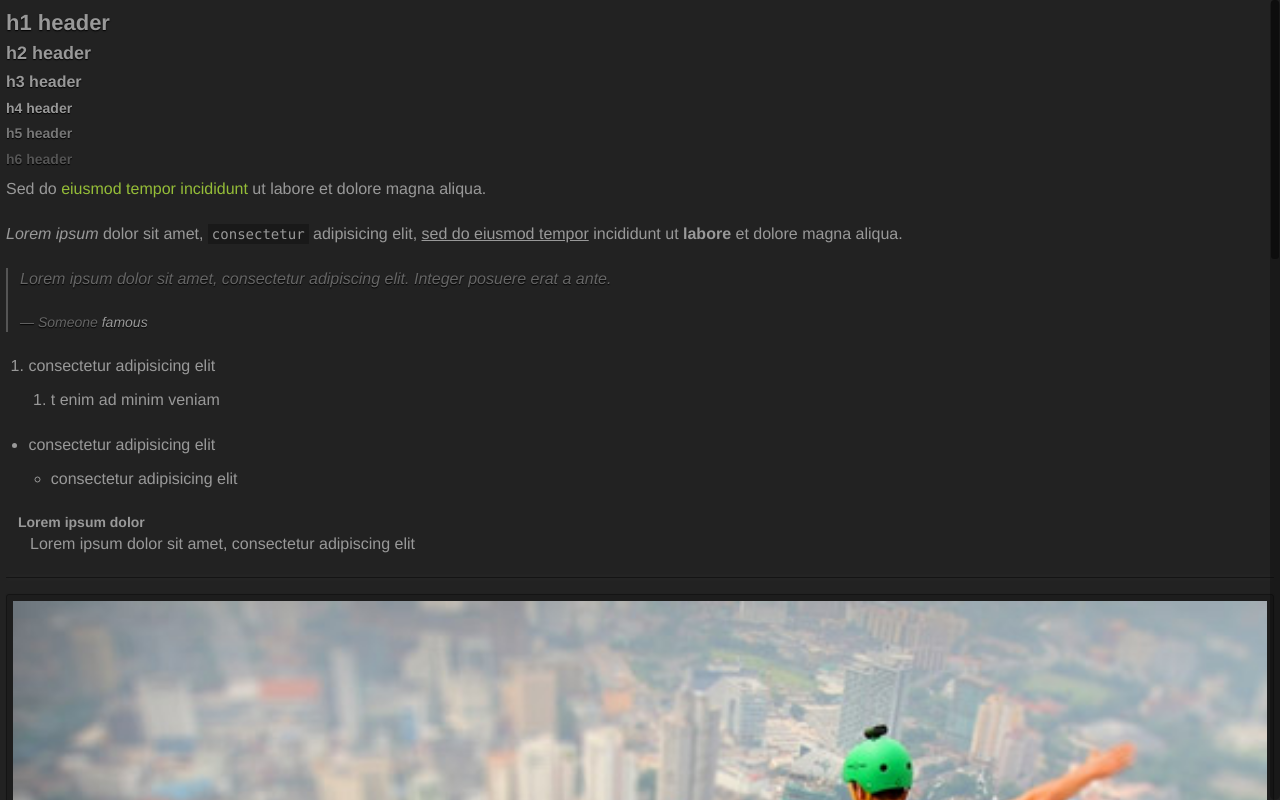
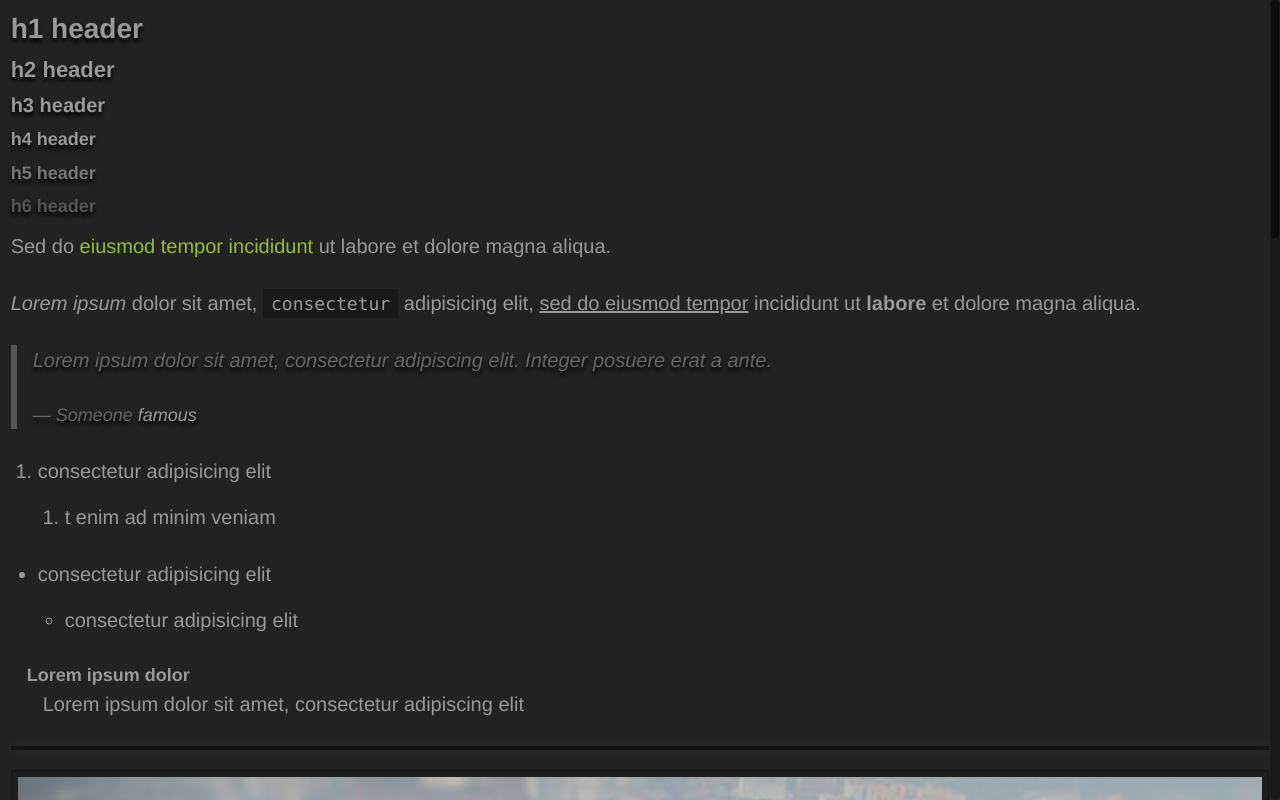
Before and after one commit to dumindu/mytemplate2.tumblr.com, a plain HTML site: page index.html in a window 1280 px wide. Drawn offline with nearby package versions, Linux system fonts and the light colour scheme.

Commit message:
Modifications done to complete typography styles

```diff
--- /dev/null
+++ b/assets/css/components/Typography.css
@@ -0,0 +1,413 @@
+/* =============================================================================
+   Typography For Mobile
+   ========================================================================== */
+h1, .h1,
+h2, .h2,
+h3, .h3,
+h4, .h4,
+h5, .h5,
+h6, .h6 {
+  line-height: 0.9625;
+  font-weight: bold;
+}
+
+h1, .h1 {
+  font-size: 1.375em;
+  margin: 0.545454545em 0;
+  text-shadow: 0 0.045454545em 0.045454545em #000000;
+}
+
+h2, .h2 {
+	font-size: 1.125em;
+	margin: 0.666666667em 0;
+	text-shadow: 0 0.055555556em 0.055555556em #000000;
+}
+
+h3, .h3 {
+	font-size: 1em;
+	margin: 0.75em 0;
+	text-shadow: 0 0.0625em 0.0625em #000000;
+}
+
+h4, .h4,
+h5, .h5,
+h6, .h6 {
+	font-size: 0.875em;
+	margin:0.857142857em 0;
+	text-shadow: 0 0.071428571em 0.071428571em #000000;
+}
+
+h5, .h5 {
+	color: #777777;
+}
+
+h6, .h6 {
+	color: #555555;
+}
+
+h1 a, h1 a:visited, h1 a:hover, .h1 a, .h1 a:visited, .h1 a:hover,
+h2 a, h2 a:visited, h2 a:hover, .h2 a, .h2 a:visited, .h2 a:hover,
+h3 a, h3 a:visited, h3 a:hover, .h3 a, .h3 a:visited, .h3 a:hover,
+h4 a, h4 a:visited, h4 a:hover, .h4 a, .h4 a:visited, .h4 a:hover {
+	color: #999999;
+}
+
+h5 a, h5 a:visited, h5 a:hover, .h5 a, .h5 a:visited, .h5 a:hover{
+	color: #777777;
+}
+
+h6 a, h6 a:visited, h6 a:hover, .h6 a, .h6 a:visited, h6 a:hover{
+	color: #555555;
+}
+
+p, blockquote, ul, ol, dl, menu {
+	font-size: 1em;
+  margin: 0 0 1.3125em;
+}
+
+ol, ul{
+	list-style-position: outside;
+	padding: 0;
+	margin-left: 1.3125em;
+}
+
+dl{
+	margin-left: 0.75em;
+}
+
+ul.square { list-style-type: square; }
+ul.circle { list-style-type: circle; }
+ul.disc { list-style-type: disc; }
+ul.no-bullet { list-style: none; }
+
+ul li ul, ul li ol, ol li ul, ol li ol {
+	margin-top: 0.75em;
+	margin-bottom: 0.75em;
+}
+
+dt {
+	font-size:0.875em;
+  font-weight: bold;
+}
+
+dd {
+  margin-left: 0.75em;
+}
+
+pre, code {
+  font-family: Menlo,Monaco,Consolas,"Courier New",monospace;
+  font-size: 0.875em;
+}
+
+code{
+	background: rgba(0, 0, 0, 0.25);
+  padding: 0.142857143em 0.285714286em;
+}
+
+blockquote, blockquote p, blockquote cite{
+	color: #666666;
+	text-shadow: 0 0.0625em 0.0625em #000000;
+	font-style: italic;
+}
+
+blockquote{
+	border-left: 0.125em solid #555555;
+	padding-left: 0.75em;
+}
+
+blockquote cite {
+	display: block;
+	font-size: 0.875em;
+	text-shadow: 0 0.071428571em 0.071428571em #000000;
+}
+
+blockquote cite:before {
+	content: "\2014 \0020";
+}
+
+blockquote cite a, blockquote cite a:visited {
+	color: #999999;
+}
+
+hr {
+	display: block;
+	height: 0.0625em;
+	border: 0;
+	margin: 1em 0;
+	padding: 0;
+	border-top: 0.0625em solid #141414;
+  box-shadow: 0 0 0.375em rgba(255, 255, 255, 0.12);
+}
+
+/* =============================================================================
+   Typography For Tablet
+   ========================================================================== */
+@media only screen and (min-width: 35em) {
+	h1, .h1 {
+	  font-size: 1.5625em;
+	  margin: 0.56em 0;
+	  text-shadow: 0 0.08em 0.08em #000000;
+	}
+
+	h2, .h2 {
+		font-size: 1.25em;
+		margin: 0.7em 0;
+		text-shadow: 0 0.1em 0.1em #000000;
+	}
+
+	h3, .h3 {
+		font-size: 1.125em;
+		margin: 0.777777778em 0;
+		text-shadow: 0 0.111111111em 0.111111111em #000000;
+	}
+
+	h4, .h4,
+	h5, .h5,
+	h6, .h6 {
+		font-size: 1em;
+		margin:0.875em 0;
+		text-shadow: 0 0.125em 0.125em #000000;
+	}
+
+	p, blockquote, ul, ol, dl, menu {
+		font-size: 1.125em;
+	  margin: 0 0 1.333333333em;
+	}
+
+	ol, ul{
+		margin-left: 1.333333333em;
+	}
+
+	dl{
+		margin-left: 0.777777778em;
+	}
+
+	ul li ul, ul li ol, ol li ul, ol li ol {
+		font-size:inherit;
+		margin-top: 0.777777778em;
+		margin-bottom: 0.777777778em;
+	}
+
+	dt {
+		font-size:0.888888889em;
+	}
+
+	dd {
+	  margin-left: 0.777777778em;
+	}
+
+	pre, code {
+	  font-size: 0.888888889em;
+	}
+
+	code{
+		padding: 0.1875em 0.375em;
+	}
+
+	blockquote p{
+		font-size: inherit;
+	}
+
+	blockquote, blockquote p{
+		text-shadow: 0 0.111111111em 0.111111111em #000000;
+	}
+
+	blockquote{
+		border-left: 0.222222222em solid #555555;
+		padding-left: 0.777777778em;
+	}
+
+	blockquote cite {
+		font-size: 0.888888889em;
+		text-shadow: 0 0.125em 0.125em #000000;
+	}
+
+	hr {
+		height: 0.125em;
+		margin: 1.125em 0;
+		border-top: 0.125em solid #141414;
+	  box-shadow: 0 0 0.5em rgba(255, 255, 255, 0.12);
+	}
+
+}
+/* =============================================================================
+   Typography For Desktop
+   ========================================================================== */
+@media only screen and (min-width: 76.5em) {
+	h1, .h1 {
+	  font-size: 1.75em;
+	  margin: 0.571428571em 0;
+	  text-shadow: 0 0.142857143em 0.142857143em #000000;
+	}
+
+	h2, .h2 {
+		font-size: 1.375em;
+		margin: 0.727272727em 0;
+		text-shadow: 0 0.181818182em 0.181818182em #000000;
+	}
+
+	h3, .h3 {
+		font-size: 1.25em;
+		margin: 0.8em 0;
+		text-shadow: 0 0.2em 0.2em #000000;
+	}
+
+	h4, .h4,
+	h5, .h5,
+	h6, .h6 {
+		font-size: 1.125em;
+		margin:0.888888889em 0;
+		text-shadow: 0 0.222222222em 0.222222222em #000000;
+	}
+
+	p, blockquote, ul, ol, dl, menu {
+		font-size: 1.25em;
+	  margin: 0 0 1.35em;
+	}
+
+	ol, ul{
+		margin-left: 1.35em;
+	}
+
+	dl{
+		margin-left: 0.8em;
+	}
+
+	ul li ul, ul li ol, ol li ul, ol li ol {
+		font-size:inherit;
+		margin-top: 0.8em;
+		margin-bottom: 0.8em;
+	}
+
+	dt {
+		font-size:0.9em;
+	}
+
+	dd {
+	  margin-left: 0.8em;
+	}
+
+	pre, code {
+	  font-size: 0.9em;
+	}
+
+	code{
+		padding: 0.222222222em 0.444444444em;
+	}
+
+	blockquote p{
+		font-size: inherit;
+	}
+
+	blockquote, blockquote p{
+		text-shadow: 0 0.2em 0.2em #000000;
+	}
+
+	blockquote{
+		border-left: 0.3em solid #555555;
+		padding-left: 0.8em;
+	}
+
+	blockquote cite {
+		font-size: 0.9em;
+		text-shadow: 0 0.222222222em 0.222222222em #000000;
+	}
+
+	hr {
+		height: 0.25em;
+		margin: 1.25em 0;
+		border-top: 0.25em solid #141414;
+	  box-shadow: 0 0 1em rgba(255, 255, 255, 0.12);
+	}
+}
+
+/* =============================================================================
+   Typography For TV
+   ========================================================================== */
+@media only screen and (min-width: 114em) {
+	h1, .h1 {
+	  font-size: 2em;
+	  margin: 0.5625em 0;
+	  text-shadow: 0 0.1875em 0.1875em #000000;
+	}
+
+	h2, .h2 {
+		font-size: 1.5625em;
+		margin: 0.72em 0;
+		text-shadow: 0 0.24em 0.24em #000000;
+	}
+
+	h3, .h3 {
+		font-size: 1.375em;
+		margin: 0.818181818em 0;
+		text-shadow: 0 0.272727273em 0.272727273em #000000;
+	}
+
+	h4, .h4,
+	h5, .h5,
+	h6, .h6 {
+		font-size: 1.25em;
+		margin:0.9em 0;
+		text-shadow: 0 0.3em 0.3em #000000;
+	}
+
+	p, blockquote, ul, ol, dl, menu {
+		font-size: 1.375em;
+	  margin: 0 0 1.363636364em;
+	}
+
+	ol, ul{
+		margin-left: 1.363636364em;
+	}
+
+	dl{
+		margin-left: 0.818181818em;
+	}
+
+	ul li ul, ul li ol, ol li ul, ol li ol {
+		font-size:inherit;
+		margin-top: 0.818181818em;
+		margin-bottom: 0.818181818em;
+	}
+
+	dt {
+		font-size:0.909090909em;
+	}
+
+	dd {
+	  margin-left: 0.818181818em;
+	}
+
+	pre, code {
+	  font-size: 0.909090909em;
+	}
+
+	code{
+		padding: 0.25em 0.5em;
+	}
+
+	blockquote p{
+		font-size: inherit;
+	}
+
+	blockquote, blockquote p{
+		text-shadow: 0 0.272727273em 0.272727273em #000000;
+	}
+
+	blockquote{
+		border-left: 0.363636364em solid #555555;
+		padding-left: 0.818181818em;
+	}
+
+	blockquote cite {
+		font-size: 0.909090909em;
+		text-shadow: 0 0.3em 0.3em #000000;
+	}
+
+	hr {
+		height: 0.375em;
+		margin: 1.375em 0;
+		border-top: 0.375em solid #141414;
+	  box-shadow: 0 0 2em rgba(255, 255, 255, 0.12);
+	}
+}
--- a/assets/css/main.css
+++ b/assets/css/main.css
@@ -34,9 +34,9 @@ html{
 }
 
 body {
-  font-size: 1em;
-  line-height: 1.4;
+	font-size: 1em;
   /*user defined*/
+	line-height: 1.5;
   background: #222222;
   width:100%;
   height: 100%;
@@ -82,6 +82,9 @@ hr {
 
 img {
 	vertical-align: middle;
+	/*user defined*/
+	height: auto;
+	max-width: 100%;
 }
 
 /*
@@ -152,50 +155,66 @@ h5, .h5,
 h6, .h6 {
   line-height: 0.9625;
   font-weight: bold;
-  text-shadow: 0 0.0625em 0.0625em #000000;
 }
 
 h1, .h1 {
   font-size: 1.375em;
   margin: 0.545454545em 0;
+  text-shadow: 0 0.045454545em 0.045454545em #000000;
 }
 
 h2, .h2 {
 	font-size: 1.125em;
 	margin: 0.666666667em 0;
+	text-shadow: 0 0.055555556em 0.055555556em #000000;
 }
 
 h3, .h3 {
 	font-size: 1em;
 	margin: 0.75em 0;
+	text-shadow: 0 0.0625em 0.0625em #000000;
 }
 
-h4, .h4 {
+h4, .h4,
+h5, .h5,
+h6, .h6 {
 	font-size: 0.875em;
 	margin:0.857142857em 0;
+	text-shadow: 0 0.071428571em 0.071428571em #000000;
 }
 
 h5, .h5 {
-	font-size: 0.875em;
-	margin:0.857142857em 0;
 	color: #777777;
 }
 
 h6, .h6 {
-	font-size: 0.875em;
-	margin:0.857142857em 0;
+	color: #555555;
+}
+
+h1 a, h1 a:visited, h1 a:hover, .h1 a, .h1 a:visited, .h1 a:hover,
+h2 a, h2 a:visited, h2 a:hover, .h2 a, .h2 a:visited, .h2 a:hover,
+h3 a, h3 a:visited, h3 a:hover, .h3 a, .h3 a:visited, .h3 a:hover,
+h4 a, h4 a:visited, h4 a:hover, .h4 a, .h4 a:visited, .h4 a:hover {
+	color: #999999;
+}
+
+h5 a, h5 a:visited, h5 a:hover, .h5 a, .h5 a:visited, .h5 a:hover{
+	color: #777777;
+}
+
+h6 a, h6 a:visited, h6 a:hover, .h6 a, .h6 a:visited, h6 a:hover{
 	color: #555555;
 }
 
 p, blockquote, ul, ol, dl, menu {
 	font-size: 1em;
-  margin: 0 0 1.4em;
+  margin: 0 0 1.3125em;
 }
 
 ol, ul{
 	list-style-position: outside;
 	padding: 0;
-	margin-left: 1.4em;
+	margin-left: 1.3125em;
 }
 
 dl{
@@ -221,6 +240,16 @@ dd {
   margin-left: 0.75em;
 }
 
+pre, code {
+  font-family: Menlo,Monaco,Consolas,"Courier New",monospace;
+  font-size: 0.875em;
+}
+
+code{
+	background: rgba(0, 0, 0, 0.25);
+  padding: 0.142857143em 0.285714286em;
+}
+
 blockquote, blockquote p, blockquote cite{
 	color: #666666;
 	text-shadow: 0 0.0625em 0.0625em #000000;
@@ -244,7 +273,6 @@ blockquote cite:before {
 
 blockquote cite a, blockquote cite a:visited {
 	color: #999999;
-	text-shadow: 0 0.071428571em 0.071428571em #000000;
 }
 
 /* Figure
@@ -269,7 +297,6 @@ figure img, .figure img{
   display: block;
   width: 100%;
   float: left;
-  height: auto;
   padding: 0.375em;
 }
 
@@ -323,14 +350,14 @@ pre {
   max-width: 100;
   overflow-x: auto;
 }
-code{
+/*code{
 	background: rgba(0, 0, 0, 0.25);
   padding: 0.142857143em 0.285714286em;
-}
-pre, code {
+}*/
+/*pre, code {
   font-family: Menlo,Monaco,Consolas,"Courier New",monospace;
   font-size: 0.875em;
-}
+}*/
 
 /* =============================================================================
    nanoScroller
@@ -507,10 +534,282 @@ article {
    Modify as content requires.
    ========================================================================== */
 
+/* =============================================================================
+   Typography For Tablet
+   ========================================================================== */
 @media only screen and (min-width: 35em) {
-    /* Style adjustments for viewports that meet the condition */
+	h1, .h1 {
+	  font-size: 1.5625em;
+	  margin: 0.56em 0;
+	  text-shadow: 0 0.08em 0.08em #000000;
+	}
+
+	h2, .h2 {
+		font-size: 1.25em;
+		margin: 0.7em 0;
+		text-shadow: 0 0.1em 0.1em #000000;
+	}
+
+	h3, .h3 {
+		font-size: 1.125em;
+		margin: 0.777777778em 0;
+		text-shadow: 0 0.111111111em 0.111111111em #000000;
+	}
+
+	h4, .h4,
+	h5, .h5,
+	h6, .h6 {
+		font-size: 1em;
+		margin:0.875em 0;
+		text-shadow: 0 0.125em 0.125em #000000;
+	}
+
+	p, blockquote, ul, ol, dl, menu {
+		font-size: 1.125em;
+	  margin: 0 0 1.333333333em;
+	}
+
+	ol, ul{
+		margin-left: 1.333333333em;
+	}
+
+	dl{
+		margin-left: 0.777777778em;
+	}
+
+	ul li ul, ul li ol, ol li ul, ol li ol {
+		font-size:inherit;
+		margin-top: 0.777777778em;
+		margin-bottom: 0.777777778em;
+	}
+
+	dt {
+		font-size:0.888888889em;
+	}
+
+	dd {
+	  margin-left: 0.777777778em;
+	}
+
+	pre, code {
+	  font-size: 0.888888889em;
+	}
+
+	code{
+		padding: 0.1875em 0.375em;
+	}
+
+	blockquote p{
+		font-size: inherit;
+	}
+
+	blockquote, blockquote p{
+		text-shadow: 0 0.111111111em 0.111111111em #000000;
+	}
+
+	blockquote{
+		border-left: 0.222222222em solid #555555;
+		padding-left: 0.777777778em;
+	}
+
+	blockquote cite {
+		font-size: 0.888888889em;
+		text-shadow: 0 0.125em 0.125em #000000;
+	}
+
+	hr {
+		height: 0.125em;
+		margin: 1.125em 0;
+		border-top: 0.125em solid #141414;
+	  box-shadow: 0 0 0.5em rgba(255, 255, 255, 0.12);
+	}
+
+	article{
+		padding: 0 0.666666667em 0;
+	}
+
 }
 
+/* =============================================================================
+   Typography For Desktop
+   ========================================================================== */
+@media only screen and (min-width: 76.5em) {
+	h1, .h1 {
+	  font-size: 1.75em;
+	  margin: 0.571428571em 0;
+	  text-shadow: 0 0.142857143em 0.142857143em #000000;
+	}
+
+	h2, .h2 {
+		font-size: 1.375em;
+		margin: 0.727272727em 0;
+		text-shadow: 0 0.181818182em 0.181818182em #000000;
+	}
+
+	h3, .h3 {
+		font-size: 1.25em;
+		margin: 0.8em 0;
+		text-shadow: 0 0.2em 0.2em #000000;
+	}
+
+	h4, .h4,
+	h5, .h5,
+	h6, .h6 {
+		font-size: 1.125em;
+		margin:0.888888889em 0;
+		text-shadow: 0 0.222222222em 0.222222222em #000000;
+	}
+
+	p, blockquote, ul, ol, dl, menu {
+		font-size: 1.25em;
+	  margin: 0 0 1.35em;
+	}
+
+	ol, ul{
+		margin-left: 1.35em;
+	}
+
+	dl{
+		margin-left: 0.8em;
+	}
+
+	ul li ul, ul li ol, ol li ul, ol li ol {
+		font-size:inherit;
+		margin-top: 0.8em;
+		margin-bottom: 0.8em;
+	}
+
+	dt {
+		font-size:0.9em;
+	}
+
+	dd {
+	  margin-left: 0.8em;
+	}
+
+	pre, code {
+	  font-size: 0.9em;
+	}
+
+	code{
+		padding: 0.222222222em 0.444444444em;
+	}
+
+	blockquote p{
+		font-size: inherit;
+	}
+
+	blockquote, blockquote p{
+		text-shadow: 0 0.2em 0.2em #000000;
+	}
+
+	blockquote{
+		border-left: 0.3em solid #555555;
+		padding-left: 0.8em;
+	}
+
+	blockquote cite {
+		font-size: 0.9em;
+		text-shadow: 0 0.222222222em 0.222222222em #000000;
+	}
+
+	hr {
+		height: 0.25em;
+		margin: 1.25em 0;
+		border-top: 0.25em solid #141414;
+	  box-shadow: 0 0 1em rgba(255, 255, 255, 0.12);
+	}
+}
+/* =============================================================================
+   Typography For TV
+   ========================================================================== */
+@media only screen and (min-width: 114em) {
+	h1, .h1 {
+	  font-size: 2em;
+	  margin: 0.5625em 0;
+	  text-shadow: 0 0.1875em 0.1875em #000000;
+	}
+
+	h2, .h2 {
+		font-size: 1.5625em;
+		margin: 0.72em 0;
+		text-shadow: 0 0.24em 0.24em #000000;
+	}
+
+	h3, .h3 {
+		font-size: 1.375em;
+		margin: 0.818181818em 0;
+		text-shadow: 0 0.272727273em 0.272727273em #000000;
+	}
+
+	h4, .h4,
+	h5, .h5,
+	h6, .h6 {
+		font-size: 1.25em;
+		margin:0.9em 0;
+		text-shadow: 0 0.3em 0.3em #000000;
+	}
+
+	p, blockquote, ul, ol, dl, menu {
+		font-size: 1.375em;
+	  margin: 0 0 1.363636364em;
+	}
+
+	ol, ul{
+		margin-left: 1.363636364em;
+	}
+
+	dl{
+		margin-left: 0.818181818em;
+	}
+
+	ul li ul, ul li ol, ol li ul, ol li ol {
+		font-size:inherit;
+		margin-top: 0.818181818em;
+		margin-bottom: 0.818181818em;
+	}
+
+	dt {
+		font-size:0.909090909em;
+	}
+
+	dd {
+	  margin-left: 0.818181818em;
+	}
+
+	pre, code {
+	  font-size: 0.909090909em;
+	}
+
+	code{
+		padding: 0.25em 0.5em;
+	}
+
+	blockquote p{
+		font-size: inherit;
+	}
+
+	blockquote, blockquote p{
+		text-shadow: 0 0.272727273em 0.272727273em #000000;
+	}
+
+	blockquote{
+		border-left: 0.363636364em solid #555555;
+		padding-left: 0.818181818em;
+	}
+
+	blockquote cite {
+		font-size: 0.909090909em;
+		text-shadow: 0 0.3em 0.3em #000000;
+	}
+
+	hr {
+		height: 0.375em;
+		margin: 1.375em 0;
+		border-top: 0.375em solid #141414;
+	  box-shadow: 0 0 2em rgba(255, 255, 255, 0.12);
+	}
+}
 @media only screen and (-webkit-min-device-pixel-ratio: 1.5),
        only screen and (min-resolution: 144dpi) {
     /* Style adjustments for high resolution devices */
```
